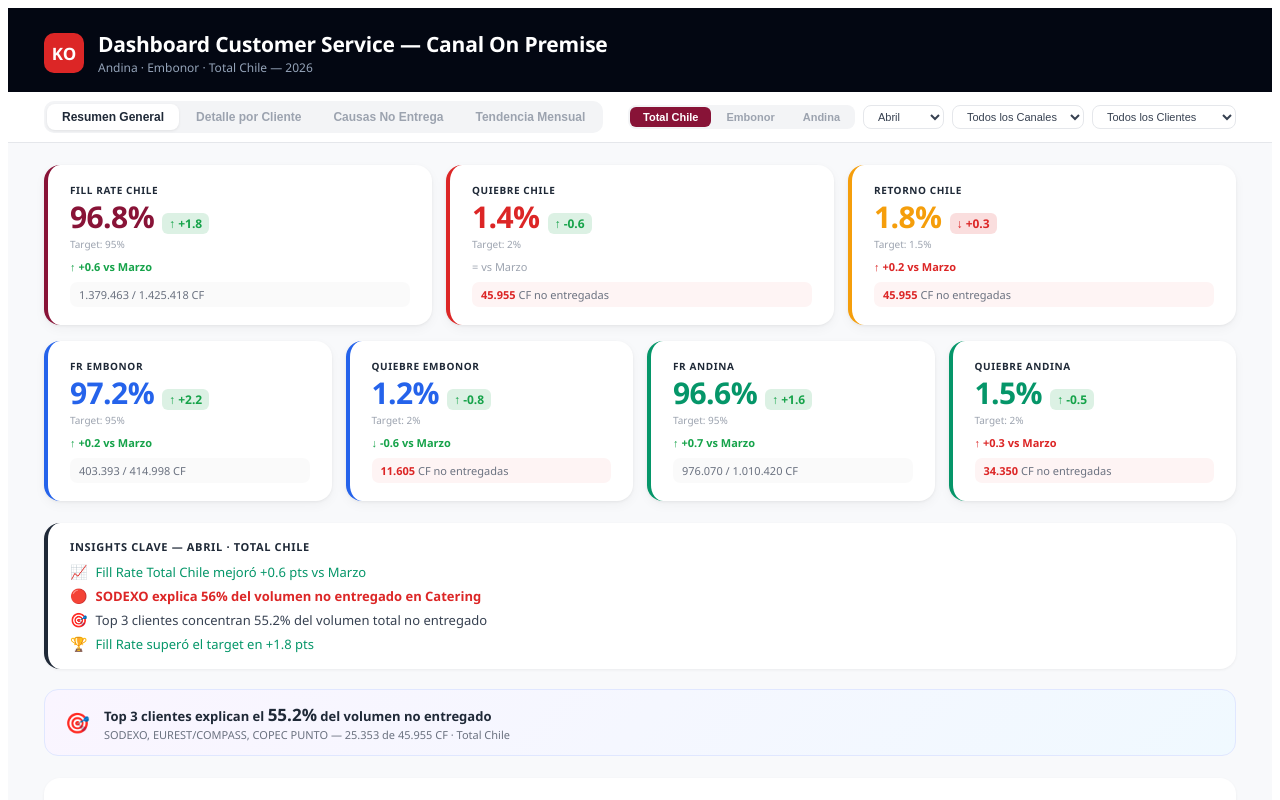
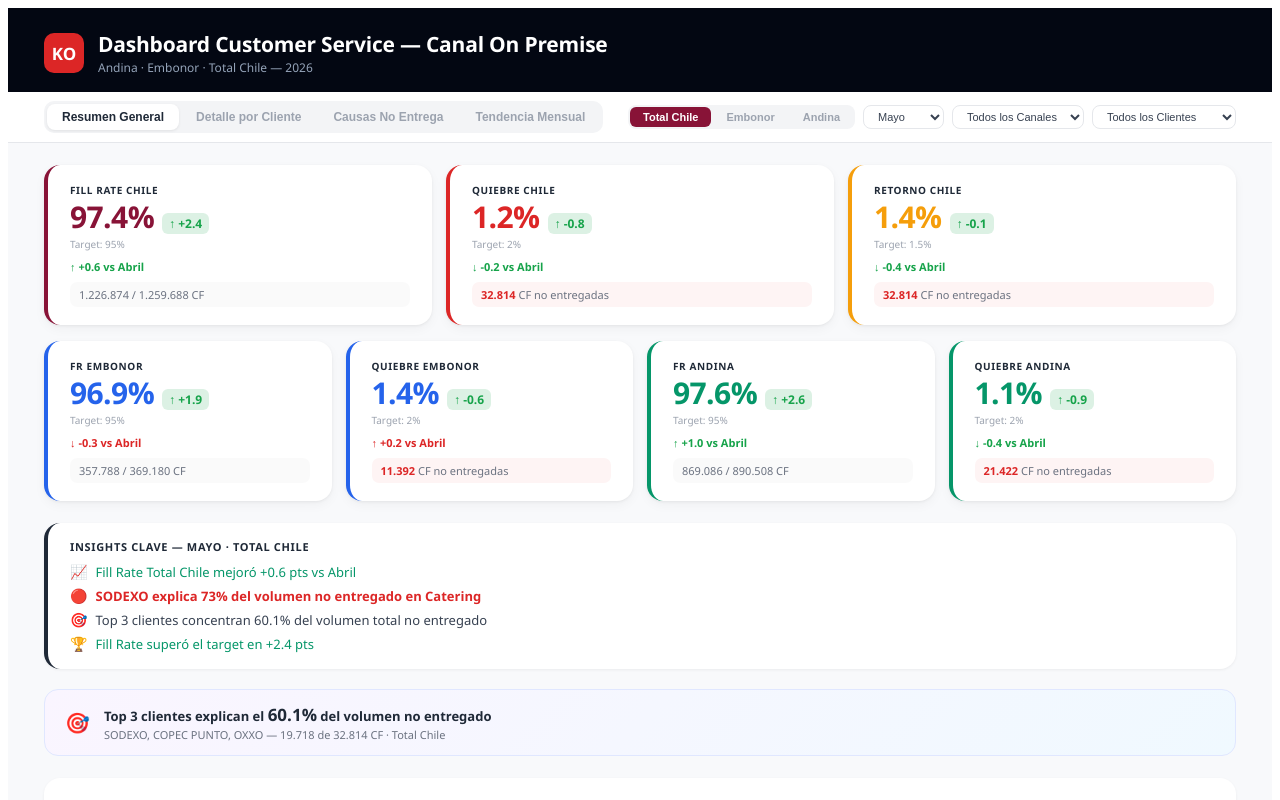
Before and after one commit to nicolasmiatello/cs-dashboard-chile-op, a React (Vite) app: page / in a window 1280 px wide. Shown: the top 800 px of the page. Built offline with nearby package versions, Linux system fonts and the light colour scheme.

Commit message:
Update App.jsx

```diff
--- a/src/App.jsx
+++ b/src/App.jsx
@@ -16,15 +16,13 @@ const CANAL_MAP = {
   "SUBWAY": "Fast Food",
   "TARRAGONA": "Fast Food",
   "OXXO": "C Stores",
-  "OK MARKET": "C Stores",
-  "CINE HOYTS": "Entretención",
   "CINEMARK": "Entretención",
   "ENJOY": "Entretención",
   "PAPA JOHNS": "Pizzería",
 };
 
 const CANALES = ["Catering", "Petroleras", "Fast Food", "C Stores", "Entretención", "Pizzería"];
-const MESES = ["Enero", "Febrero", "Marzo", "Abril"];
+const MESES = ["Enero", "Febrero", "Marzo", "Abril", "Mayo"];
 const ALL_CADENAS = Object.keys(CANAL_MAP);
 const TARGETS = { fr: 95.0, quiebre: 2.0, retorno: 1.5 };
 
@@ -41,8 +39,6 @@ const RAW = {
       "SUBWAY": { cf_sol: 11060, cf: 10563, fr: 95.5, quiebre: 2.7, retorno: 1.7 },
       "TARRAGONA": { cf_sol: 4785, cf: 4643, fr: 97.0, quiebre: 1.7, retorno: 1.3 },
       "OXXO": { cf_sol: 18260, cf: 16899, fr: 92.5, quiebre: 5.8, retorno: 1.6 },
-      "OK MARKET": { cf_sol: 9115, cf: 8494, fr: 93.2, quiebre: 5.0, retorno: 1.8 },
-      "CINE HOYTS": { cf_sol: 1673, cf: 1571, fr: 93.9, quiebre: 5.9, retorno: 0.2 },
       "CINEMARK": { cf_sol: 2944, cf: 2669, fr: 90.7, quiebre: 3.7, retorno: 5.6 },
       "ENJOY": { cf_sol: 13404, cf: 13023, fr: 97.2, quiebre: 2.6, retorno: 0.3 },
       "PAPA JOHNS": { cf_sol: 22723, cf: 22396, fr: 98.6, quiebre: 0.8, retorno: 0.6 },
@@ -58,8 +54,6 @@ const RAW = {
       "SUBWAY": { cf_sol: 10428, cf: 9895, fr: 94.9, quiebre: 2.7, retorno: 1.3 },
       "TARRAGONA": { cf_sol: 5394, cf: 5180, fr: 96.0, quiebre: 1.6, retorno: 2.4 },
       "OXXO": { cf_sol: 19036, cf: 17681, fr: 92.9, quiebre: 4.6, retorno: 2.3 },
-      "OK MARKET": { cf_sol: 8517, cf: 7875, fr: 92.5, quiebre: 3.5, retorno: 4.1 },
-      "CINE HOYTS": { cf_sol: 1021, cf: 971, fr: 95.1, quiebre: 4.9, retorno: 0.0 },
       "CINEMARK": { cf_sol: 2053, cf: 1935, fr: 94.3, quiebre: 5.2, retorno: 0.6 },
       "ENJOY": { cf_sol: 12120, cf: 11979, fr: 98.8, quiebre: 0.5, retorno: 0.6 },
       "PAPA JOHNS": { cf_sol: 23865, cf: 23505, fr: 98.5, quiebre: 0.6, retorno: 0.9 },
@@ -75,8 +69,6 @@ const RAW = {
       "SUBWAY": { cf_sol: 11371, cf: 11083, fr: 97.5, quiebre: 1.8, retorno: 0.8 },
       "TARRAGONA": { cf_sol: 7774, cf: 7523, fr: 96.8, quiebre: 1.7, retorno: 1.5 },
       "OXXO": { cf_sol: 18413, cf: 17579, fr: 95.5, quiebre: 3.5, retorno: 1.5 },
-      "OK MARKET": { cf_sol: 8004, cf: 7553, fr: 94.4, quiebre: 2.4, retorno: 3.2 },
-      "CINE HOYTS": { cf_sol: 1569, cf: 1501, fr: 95.7, quiebre: 4.1, retorno: 0.2 },
       "CINEMARK": { cf_sol: 3551, cf: 3405, fr: 95.9, quiebre: 3.1, retorno: 1.0 },
       "ENJOY": { cf_sol: 9297, cf: 9055, fr: 97.4, quiebre: 1.1, retorno: 1.5 },
       "PAPA JOHNS": { cf_sol: 21857, cf: 21675, fr: 99.2, quiebre: 0.3, retorno: 0.6 },
@@ -92,11 +84,24 @@ const RAW = {
       "SUBWAY": { cf_sol: 10696, cf: 9931, fr: 92.8, quiebre: 1.5, retorno: 5.4 },
       "TARRAGONA": { cf_sol: 5901, cf: 5577, fr: 94.5, quiebre: 2.4, retorno: 3.1 },
       "OXXO": { cf_sol: 18219, cf: 17198, fr: 94.4, quiebre: 1.4, retorno: 4.5 },
-      "OK MARKET": { cf_sol: 6284, cf: 5916, fr: 94.1, quiebre: 2.1, retorno: 3.8 },
-      "CINE HOYTS": { cf_sol: 1240, cf: 1211, fr: 97.7, quiebre: 1.8, retorno: 0.6 },
       "CINEMARK": { cf_sol: 9683, cf: 9018, fr: 93.1, quiebre: 3.2, retorno: 3.7 },
       "ENJOY": { cf_sol: 9803, cf: 9541, fr: 97.3, quiebre: 1.6, retorno: 1.1 },
       "PAPA JOHNS": { cf_sol: 21404, cf: 20941, fr: 97.8, quiebre: 0.4, retorno: 1.7 },
+    },
+    Mayo: {
+      "SODEXO": { cf_sol: 116865, cf: 113328, fr: 97.0, quiebre: 1.6, retorno: 1.4 },
+      "COPEC PUNTO": { cf_sol: 87001, cf: 84676, fr: 97.3, quiebre: 0.8, retorno: 1.9 },
+      "ENEX/SHELL": { cf_sol: 37378, cf: 36502, fr: 97.7, quiebre: 1.2, retorno: 1.1 },
+      "PETROBRAS": { cf_sol: 38428, cf: 37334, fr: 97.2, quiebre: 1.3, retorno: 1.5 },
+      "DOGGIS": { cf_sol: 6527, cf: 5588, fr: 85.6, quiebre: 10.2, retorno: 4.3 },
+      "JUAN MAESTRO": { cf_sol: 3343, cf: 3060, fr: 91.5, quiebre: 6.7, retorno: 1.7 },
+      "MC DONALDS": { cf_sol: 6107, cf: 5989, fr: 98.1, quiebre: 1.2, retorno: 0.8 },
+      "SUBWAY": { cf_sol: 9888, cf: 9608, fr: 97.2, quiebre: 1.4, retorno: 1.4 },
+      "TARRAGONA": { cf_sol: 4975, cf: 4859, fr: 97.7, quiebre: 1.4, retorno: 0.9 },
+      "OXXO": { cf_sol: 18950, cf: 18269, fr: 96.4, quiebre: 1.4, retorno: 2.1 },
+      "CINEMARK": { cf_sol: 6436, cf: 5570, fr: 86.5, quiebre: 0.4, retorno: 13.0 },
+      "ENJOY": { cf_sol: 11643, cf: 11526, fr: 99.0, quiebre: 0.5, retorno: 0.1 },
+      "PAPA JOHNS": { cf_sol: 21639, cf: 21479, fr: 99.3, quiebre: 0.3, retorno: 0.4 },
     },
   },
   andina: {
@@ -112,8 +117,6 @@ const RAW = {
       "SUBWAY": { cf_sol: 14776, cf: 14368, fr: 97.2, quiebre: 0.2, retorno: 2.2 },
       "TARRAGONA": { cf_sol: 7861, cf: 7640, fr: 97.2, quiebre: 0.9, retorno: 1.5 },
       "OXXO": { cf_sol: 137560, cf: 127746, fr: 92.9, quiebre: 1.5, retorno: 3.8 },
-      "OK MARKET": { cf_sol: 32283, cf: 30359, fr: 94.0, quiebre: 1.9, retorno: 2.8 },
-      "CINE HOYTS": { cf_sol: 4399, cf: 4325, fr: 98.3, quiebre: 0.6, retorno: 0.9 },
       "CINEMARK": { cf_sol: 4505, cf: 4408, fr: 97.9, quiebre: 0.7, retorno: 1.5 },
       "PAPA JOHNS": { cf_sol: 31437, cf: 30499, fr: 97.0, quiebre: 1.3, retorno: 1.6 },
     },
@@ -129,8 +132,6 @@ const RAW = {
       "SUBWAY": { cf_sol: 12178, cf: 11827, fr: 97.1, quiebre: 0.4, retorno: 1.3 },
       "TARRAGONA": { cf_sol: 6530, cf: 6247, fr: 95.7, quiebre: 1.0, retorno: 2.8 },
       "OXXO": { cf_sol: 123245, cf: 116827, fr: 94.8, quiebre: 0.8, retorno: 3.6 },
-      "OK MARKET": { cf_sol: 29595, cf: 27776, fr: 93.9, quiebre: 0.6, retorno: 2.9 },
-      "CINE HOYTS": { cf_sol: 4149, cf: 4065, fr: 98.0, quiebre: 0.9, retorno: 0.9 },
       "CINEMARK": { cf_sol: 3474, cf: 3415, fr: 98.3, quiebre: 0.5, retorno: 1.0 },
       "PAPA JOHNS": { cf_sol: 31910, cf: 31407, fr: 98.4, quiebre: 0.5, retorno: 0.7 },
     },
@@ -146,8 +147,6 @@ const RAW = {
       "SUBWAY": { cf_sol: 13029, cf: 12651, fr: 97.1, quiebre: 0.5, retorno: 2.3 },
       "TARRAGONA": { cf_sol: 12099, cf: 11814, fr: 97.6, quiebre: 0.4, retorno: 1.8 },
       "OXXO": { cf_sol: 158314, cf: 151810, fr: 95.9, quiebre: 0.7, retorno: 2.8 },
-      "OK MARKET": { cf_sol: 37506, cf: 36611, fr: 97.6, quiebre: 0.7, retorno: 1.3 },
-      "CINE HOYTS": { cf_sol: 4473, cf: 4413, fr: 98.7, quiebre: 0.5, retorno: 0.5 },
       "CINEMARK": { cf_sol: 4191, cf: 4150, fr: 99.0, quiebre: 0.4, retorno: 0.6 },
       "PAPA JOHNS": { cf_sol: 30897, cf: 29930, fr: 96.9, quiebre: 1.0, retorno: 1.9 },
     },
@@ -163,10 +162,23 @@ const RAW = {
       "SUBWAY": { cf_sol: 12666, cf: 12330, fr: 97.3, quiebre: 0.5, retorno: 2.2 },
       "TARRAGONA": { cf_sol: 6768, cf: 6594, fr: 97.4, quiebre: 0.6, retorno: 2.0 },
       "OXXO": { cf_sol: 141836, cf: 136590, fr: 96.3, quiebre: 1.0, retorno: 2.7 },
-      "OK MARKET": { cf_sol: 32229, cf: 31469, fr: 97.6, quiebre: 0.9, retorno: 1.5 },
-      "CINE HOYTS": { cf_sol: 7160, cf: 6952, fr: 97.1, quiebre: 2.1, retorno: 0.8 },
       "CINEMARK": { cf_sol: 14363, cf: 14113, fr: 98.3, quiebre: 1.0, retorno: 0.8 },
       "PAPA JOHNS": { cf_sol: 32419, cf: 31526, fr: 97.2, quiebre: 0.9, retorno: 1.9 },
+    },
+    Mayo: {
+      "EUREST/COMPASS": { cf_sol: 153590, cf: 150921, fr: 98.3, quiebre: 1.1, retorno: 0.6 },
+      "SODEXO": { cf_sol: 202011, cf: 198402, fr: 98.2, quiebre: 1.0, retorno: 0.8 },
+      "COPEC PUNTO": { cf_sol: 180818, cf: 176609, fr: 97.7, quiebre: 0.9, retorno: 1.4 },
+      "ENEX/SHELL": { cf_sol: 67637, cf: 65564, fr: 96.9, quiebre: 1.1, retorno: 1.9 },
+      "PETROBRAS": { cf_sol: 85241, cf: 83578, fr: 98.0, quiebre: 1.1, retorno: 0.9 },
+      "DOGGIS": { cf_sol: 5403, cf: 5301, fr: 98.1, quiebre: 0.9, retorno: 1.0 },
+      "JUAN MAESTRO": { cf_sol: 4115, cf: 4036, fr: 98.1, quiebre: 0.7, retorno: 1.2 },
+      "MC DONALDS": { cf_sol: 9702, cf: 9507, fr: 98.0, quiebre: 1.6, retorno: 0.4 },
+      "SUBWAY": { cf_sol: 11326, cf: 11029, fr: 97.4, quiebre: 0.6, retorno: 2.1 },
+      "TARRAGONA": { cf_sol: 6619, cf: 6443, fr: 97.4, quiebre: 1.0, retorno: 1.7 },
+      "OXXO": { cf_sol: 122375, cf: 117018, fr: 95.6, quiebre: 1.6, retorno: 2.8 },
+      "CINEMARK": { cf_sol: 8324, cf: 8183, fr: 98.3, quiebre: 1.4, retorno: 0.3 },
+      "PAPA JOHNS": { cf_sol: 33347, cf: 32495, fr: 97.4, quiebre: 1.7, retorno: 0.8 },
     },
   },
 };
@@ -260,7 +272,7 @@ const BarLabel = (props) => {
 // ============================================================
 export default function Dashboard() {
   const [activeTab, setActiveTab] = useState("resumen");
-  const [selectedMes, setSelectedMes] = useState("Abril");
+  const [selectedMes, setSelectedMes] = useState("Mayo");
   const [selectedCanal, setSelectedCanal] = useState("Todos");
   const [selectedEmb, setSelectedEmb] = useState("Total Chile");
   const [selectedCadena, setSelectedCadena] = useState("Todas");
```
